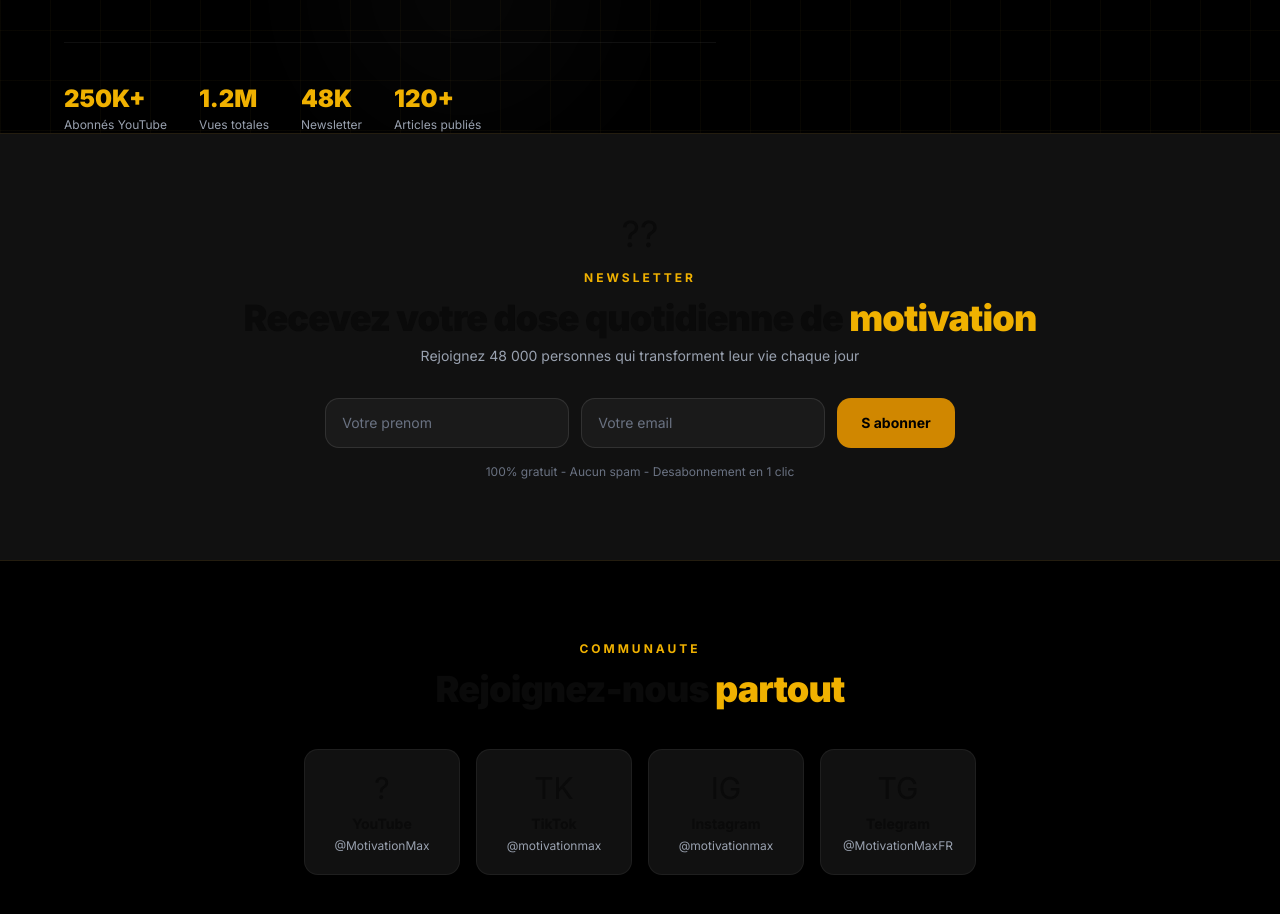
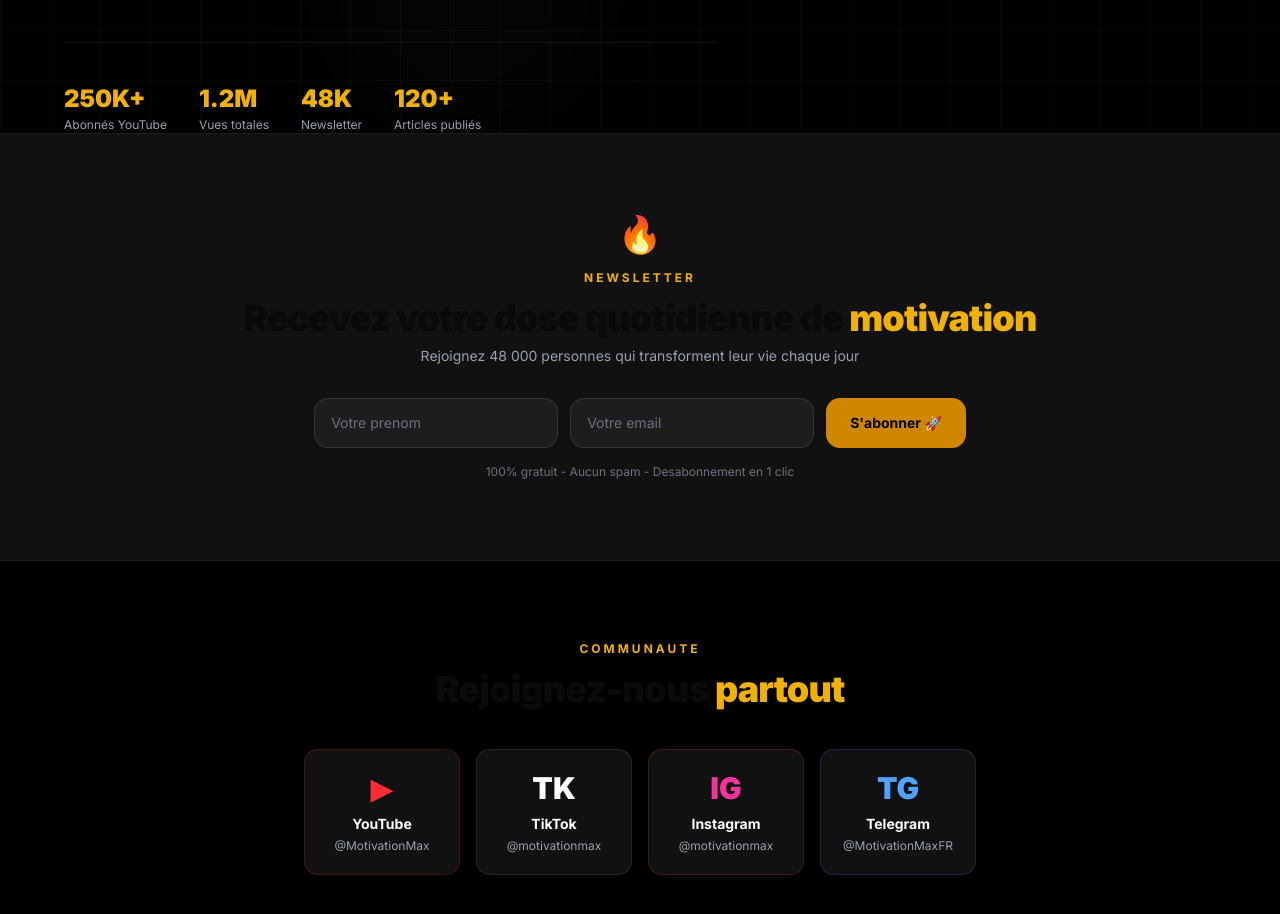
Before and after one commit to tshikutamiradie-ship-it/motivationmax, a Next.js app: page / in a window 1280 px wide. Shown: the part 720-1634 px from the top of the page. Built offline with nearby package versions, Linux system fonts and the light colour scheme.

Commit message:
Fix newsletter et couleurs reseaux sociaux

```diff
--- a/src/app/page.tsx
+++ b/src/app/page.tsx
@@ -1,50 +1,96 @@
+'use client'
 import HeroSection from '@/components/home/HeroSection'
+import { useState } from 'react'
 
 export default function HomePage() {
+  const [prenom, setPrenom] = useState('')
+  const [email, setEmail] = useState('')
+  const [msg, setMsg] = useState('')
+
+  const subscribe = async () => {
+    if (!prenom || !email) return
+    const res = await fetch('/api/newsletter', {
+      method: 'POST',
+      headers: { 'Content-Type': 'application/json' },
+      body: JSON.stringify({ prenom, email }),
+    })
+    if (res.ok) setMsg('Abonnement confirme!')
+    else setMsg('Erreur, reessayez.')
+  }
+
   return (
     <>
       <HeroSection />
 
-      <section className='bg-[#111] border-y border-yellow-600/10 py-20 px-[5%] text-center'>
-        <div className='text-4xl mb-4'>??</div>
-        <p className='text-xs font-bold uppercase tracking-[3px] text-yellow-500 mb-3'>Newsletter</p>
-        <h2 className='text-3xl md:text-4xl font-black tracking-tight mb-2'>
-          Recevez votre dose quotidienne de <span className='text-yellow-500'>motivation</span>
+      {/* Newsletter */}
+      <section className="bg-[#111] border-y border-yellow-600/10 py-20 px-[5%] text-center">
+        <div className="text-4xl mb-4">🔥</div>
+        <p className="text-xs font-bold uppercase tracking-[3px] text-yellow-500 mb-3">Newsletter</p>
+        <h2 className="text-3xl md:text-4xl font-black tracking-tight mb-2">
+          Recevez votre dose quotidienne de <span className="text-yellow-500">motivation</span>
         </h2>
-        <p className='text-gray-400 text-sm mt-2 mb-8'>Rejoignez 48 000 personnes qui transforment leur vie chaque jour</p>
-        <div className='flex flex-col sm:flex-row gap-3 justify-center max-w-lg mx-auto'>
-          <input type='text' placeholder='Votre prenom' className='flex-1 px-4 py-3.5 rounded-xl border border-white/10 bg-white/4 text-sm text-white placeholder-gray-500 outline-none' />
-          <input type='email' placeholder='Votre email' className='flex-1 px-4 py-3.5 rounded-xl border border-white/10 bg-white/4 text-sm text-white placeholder-gray-500 outline-none' />
-          <button className='bg-yellow-600 text-black font-bold px-6 py-3.5 rounded-xl text-sm hover:bg-yellow-400 transition-colors whitespace-nowrap'>S abonner</button>
-        </div>
-        <p className='text-xs text-gray-500 mt-4'>100% gratuit - Aucun spam - Desabonnement en 1 clic</p>
+        <p className="text-gray-400 text-sm mt-2 mb-8">
+          Rejoignez 48 000 personnes qui transforment leur vie chaque jour
+        </p>
+        {msg ? (
+          <div className="text-green-400 font-bold text-lg">{msg} 🎉</div>
+        ) : (
+          <>
+            <div className="flex flex-col sm:flex-row gap-3 justify-center max-w-lg mx-auto">
+              <input
+                type="text"
+                value={prenom}
+                onChange={e => setPrenom(e.target.value)}
+                placeholder="Votre prenom"
+                className="flex-1 px-4 py-3.5 rounded-xl border border-white/10 bg-white/5 text-sm text-white placeholder-gray-500 outline-none focus:border-yellow-500/40"
+              />
+              <input
+                type="email"
+                value={email}
+                onChange={e => setEmail(e.target.value)}
+                placeholder="Votre email"
+                className="flex-1 px-4 py-3.5 rounded-xl border border-white/10 bg-white/5 text-sm text-white placeholder-gray-500 outline-none focus:border-yellow-500/40"
+              />
+              <button
+                onClick={subscribe}
+                className="bg-yellow-600 text-black font-bold px-6 py-3.5 rounded-xl text-sm hover:bg-yellow-400 transition-colors whitespace-nowrap"
+              >
+                S'abonner 🚀
+              </button>
+            </div>
+            <p className="text-xs text-gray-500 mt-4">
+              100% gratuit - Aucun spam - Desabonnement en 1 clic
+            </p>
+          </>
+        )}
       </section>
 
-      <section className='py-20 px-[5%] text-center bg-black'>
-        <p className='text-xs font-bold uppercase tracking-[3px] text-yellow-500 mb-3'>Communaute</p>
-        <h2 className='text-3xl md:text-4xl font-black tracking-tight mb-10'>
-          Rejoignez-nous <span className='text-yellow-500'>partout</span>
+      {/* Reseaux sociaux */}
+      <section className="py-20 px-[5%] text-center bg-black">
+        <p className="text-xs font-bold uppercase tracking-[3px] text-yellow-500 mb-3">Communaute</p>
+        <h2 className="text-3xl md:text-4xl font-black tracking-tight mb-10">
+          Rejoignez-nous <span className="text-yellow-500">partout</span>
         </h2>
-        <div className='grid grid-cols-2 sm:grid-cols-4 gap-4 max-w-2xl mx-auto'>
-          <a href='#' className='bg-[#111] border border-white/6 rounded-xl p-5 text-center hover:-translate-y-1 hover:border-yellow-500/25 transition-all'>
-            <div className='text-3xl mb-2'>?</div>
-            <div className='text-sm font-bold'>YouTube</div>
-            <div className='text-xs text-gray-400 mt-1'>@MotivationMax</div>
+        <div className="grid grid-cols-2 sm:grid-cols-4 gap-4 max-w-2xl mx-auto">
+          <a href="#" className="bg-[#111] border border-red-500/20 rounded-xl p-5 text-center hover:-translate-y-1 hover:border-red-500/50 transition-all">
+            <div className="text-3xl mb-2 text-red-500">▶</div>
+            <div className="text-sm font-bold text-white">YouTube</div>
+            <div className="text-xs text-gray-400 mt-1">@MotivationMax</div>
           </a>
-          <a href='#' className='bg-[#111] border border-white/6 rounded-xl p-5 text-center hover:-translate-y-1 hover:border-yellow-500/25 transition-all'>
-            <div className='text-3xl mb-2'>TK</div>
-            <div className='text-sm font-bold'>TikTok</div>
-            <div className='text-xs text-gray-400 mt-1'>@motivationmax</div>
+          <a href="#" className="bg-[#111] border border-gray-500/20 rounded-xl p-5 text-center hover:-translate-y-1 hover:border-white/30 transition-all">
+            <div className="text-3xl mb-2 text-white font-black">TK</div>
+            <div className="text-sm font-bold text-white">TikTok</div>
+            <div className="text-xs text-gray-400 mt-1">@motivationmax</div>
           </a>
-          <a href='#' className='bg-[#111] border border-white/6 rounded-xl p-5 text-center hover:-translate-y-1 hover:border-yellow-500/25 transition-all'>
-            <div className='text-3xl mb-2'>IG</div>
-            <div className='text-sm font-bold'>Instagram</div>
-            <div className='text-xs text-gray-400 mt-1'>@motivationmax</div>
+          <a href="#" className="bg-[#111] border border-pink-500/20 rounded-xl p-5 text-center hover:-translate-y-1 hover:border-pink-500/50 transition-all">
+            <div className="text-3xl mb-2 text-pink-500 font-black">IG</div>
+            <div className="text-sm font-bold text-white">Instagram</div>
+            <div className="text-xs text-gray-400 mt-1">@motivationmax</div>
           </a>
-          <a href='#' className='bg-[#111] border border-white/6 rounded-xl p-5 text-center hover:-translate-y-1 hover:border-yellow-500/25 transition-all'>
-            <div className='text-3xl mb-2'>TG</div>
-            <div className='text-sm font-bold'>Telegram</div>
-            <div className='text-xs text-gray-400 mt-1'>@MotivationMaxFR</div>
+          <a href="#" className="bg-[#111] border border-blue-500/20 rounded-xl p-5 text-center hover:-translate-y-1 hover:border-blue-500/50 transition-all">
+            <div className="text-3xl mb-2 text-blue-400 font-black">TG</div>
+            <div className="text-sm font-bold text-white">Telegram</div>
+            <div className="text-xs text-gray-400 mt-1">@MotivationMaxFR</div>
           </a>
         </div>
       </section>
```
